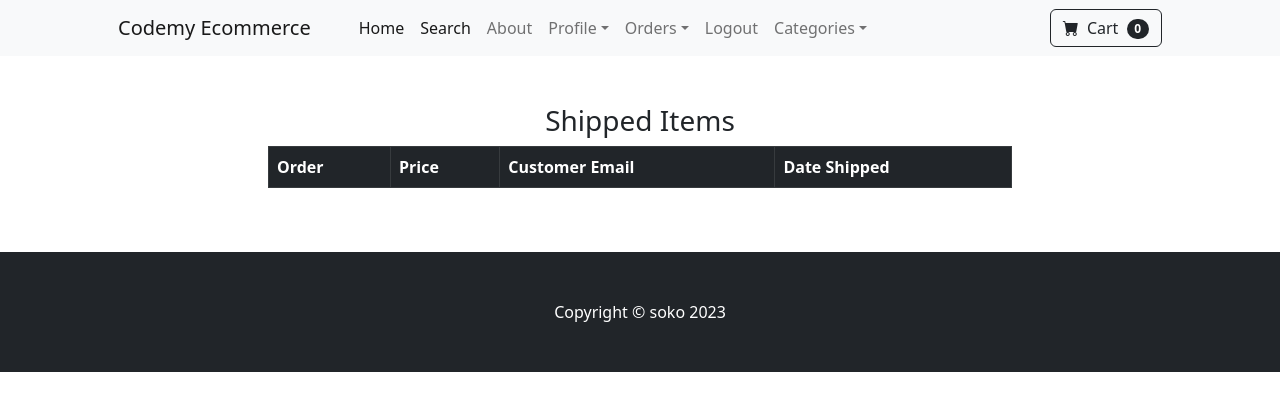
After one commit to kinin01/Django-Ecommerce, a Django app: page /payment/shipped_dash in a window 1280 px wide. The commit adds this page. Shown: the top 411 px of the page. Run offline with Django 5.2, Linux system fonts and the light colour scheme; a user stored in the database is signed in; data comes from the database, SQL or seed files in the repository; both versions use the stored data as it was after the commit; lists and menus that the app fills with data are empty.

Commit message:
designed dashboard ordershipped and not shipped

```diff
--- /dev/null
+++ b/payment/templates/payment/shipped_dash.html
@@ -0,0 +1,43 @@
+{% extends 'base.html' %}
+{% block content %}
+
+<!-- Header-->
+
+
+        <div class="container">
+        	<div class="row">
+        		<center>
+        			<div class="col-8">
+        				<br/><br/>
+<h3>Shipped Items</h3>
+<table class="table table-striped table-hover table-bordered">
+  <thead class="table-dark">
+    <tr>
+      <th scope="col">Order</th>
+      <th scope="col">Price</th>
+      <th scope="col">Customer Email</th>
+      <th scope="col">Date Shipped</th>
+    </tr>
+  </thead>
+  <tbody>
+    {% for item in orders %}
+    <tr>
+      <td>{{ item.id }}</td>
+      <td>${{ item.amount_paid }}</td>
+      <td>{{ item.email }}</td>
+      <td>{{ item.date_shipped }}</td>
+    </tr>
+    {% endfor %}
+
+
+  </tbody>
+</table>
+
+
+<br/><br/>
+        			</div>
+        		</center>
+        	</div>
+        </div>
+
+{% endblock %}
--- a/payment/urls.py
+++ b/payment/urls.py
@@ -6,6 +6,7 @@ urlpatterns = [
     path('checkout', views.checkout, name='checkout'),
     path('billing_info', views.billing_info, name="billing_info"),
     path('process_order', views.process_order, name="process_order"),
-    path('process_order', views.process_order, name="process_order"),
+    path('shipped_dash', views.shipped_dash, name="shipped_dash"),
+    path('not_shipped_dash', views.not_shipped_dash, name="not_shipped_dash"),
 
 ]
--- a/payment/views.py
+++ b/payment/views.py
@@ -6,6 +6,21 @@ from django.contrib.auth.models import User
 from django.contrib import messages
 from store.models import Product
 
+def not_shipped_dash(request):
+	if request.user.is_authenticated and request.user.is_superuser:
+		orders = Order.objects.filter(shipped=False)
+		return render(request, "payment/not_shipped_dash.html", {"orders":orders})
+	else:
+		messages.success(request, "Access Denied")
+		return redirect('home')
+
+def shipped_dash(request):
+	if request.user.is_authenticated and request.user.is_superuser:
+		orders = Order.objects.filter(shipped=True)
+		return render(request, "payment/shipped_dash.html", {"orders":orders})
+	else:
+		messages.success(request, "Access Denied")
+		return redirect('home')
 
 def process_order(request):
 	if request.POST:
--- a/store/templates/navbar.html
+++ b/store/templates/navbar.html
@@ -1,15 +1,13 @@
  <!-- Navigation-->
  <nav class="navbar navbar-expand-lg navbar-light bg-light">
     <div class="container px-4 px-lg-5">
-        <a class="navbar-brand" href="{% url 'home' %}">soko Ecommerce</a>
+        <a class="navbar-brand" href="{% url 'home' %}">Codemy Ecommerce</a>
         <button class="navbar-toggler" type="button" data-bs-toggle="collapse" data-bs-target="#navbarSupportedContent" aria-controls="navbarSupportedContent" aria-expanded="false" aria-label="Toggle navigation"><span class="navbar-toggler-icon"></span></button>
         <div class="collapse navbar-collapse" id="navbarSupportedContent">
             <ul class="navbar-nav me-auto mb-2 mb-lg-0 ms-lg-4">
-
-                <li class="nav-item"><a class="nav-link active" aria-current="page" href="{% url 'home'%}">Home</a></li>
-                <li class="nav-item"><a class="nav-link active" aria-current="page" href="{% url 'search'%}">Search</a></li>
-
-                <li class="nav-item"><a class="nav-link" href="{% url 'about'%}">About</a></li>
+                <li class="nav-item"><a class="nav-link active" aria-current="page" href="{% url 'home' %}">Home</a></li>
+                <li class="nav-item"><a class="nav-link active" aria-current="page" href="{% url 'search' %}">Search</a></li>
+                <li class="nav-item"><a class="nav-link" href="{% url 'about' %}">About</a></li>
 
     {% if user.is_authenticated %}
 
@@ -21,6 +19,17 @@
 <li><a class="dropdown-item" href="{% url 'update_info'  %}">User Info</a></li>
                     </ul>
                 </li>
+    {% if user.is_superuser %}
+      <li class="nav-item dropdown">
+
+    <a class="nav-link dropdown-toggle" id="navbarDropdown" href="#" role="button" data-bs-toggle="dropdown" aria-expanded="false">Orders</a>
+    <ul class="dropdown-menu" aria-labelledby="navbarDropdown">
+        <li><a class="dropdown-item" href="{% url 'shipped_dash' %}">Shipped Orders</a></li>
+        <li><hr class="dropdown-divider" /></li>
+<li><a class="dropdown-item" href="{% url 'not_shipped_dash'  %}">UnShipped Orders</a></li>
+                    </ul>
+                </li>
+    {% endif %}
 
 
        <li class="nav-item"><a class="nav-link" href="{% url 'logout' %}">Logout</a></li>
@@ -35,22 +44,26 @@
 
 
 
-
                 <li class="nav-item dropdown">
-                    <a class="nav-link dropdown-toggle" id="navbarDropdown" href="#" role="button" data-bs-toggle="dropdown" aria-expanded="false">categories</a>
+                    <a class="nav-link dropdown-toggle" id="navbarDropdown" href="#" role="button" data-bs-toggle="dropdown" aria-expanded="false">Categories</a>
                     <ul class="dropdown-menu" aria-labelledby="navbarDropdown">
-                        <li><a class="dropdown-item" href="{% url 'home'%}">All Products</a></li>
+                        <li><a class="dropdown-item" href="{% url 'category_summary' %}">All Products</a></li>
                         <li><hr class="dropdown-divider" /></li>
-                        <li><a class="dropdown-item" href="{% url 'category' 'phone'%}">phones</a></li>
-                        <li><a class="dropdown-item" href="{% url 'category' 'watches'%}">watches</a></li>
-                        <li><a class="dropdown-item" href="{% url 'category' 'laptop'%}">laptops</a></li>
+<li><a class="dropdown-item" href="{% url 'category' 'Programming-Books' %}">Programming Books</a></li>
+                        <li><a class="dropdown-item" href="{% url 'category' 'Marketing-Books' %}">Marketing Books</a></li>
                     </ul>
                 </li>
             </ul>
             <form class="d-flex">
-                <a href ="{% url 'cart_summary' %}" class="btn btn-outline-dark" ><i class="bi-cart-fill me-1"></i>
+
+<a href="{% url 'cart_summary' %}" class="btn btn-outline-dark"><i class="bi-cart-fill me-1"></i>
                     Cart
-                <span class="badge bg-dark text-white ms-1 rounded-pill" id="cart_quantity">{{ cart|length }}</span></a>
+<span class="badge bg-dark text-white ms-1 rounded-pill" id="cart_quantity">{{ cart|length }}
+
+</span></a>
+
+
+
             </form>
         </div>
     </div>
```
Also changed, not shown: payment/templates/payment/not_shipped_dash.html (added, +45 -0 lines), db.sqlite3. Lines whose indentation alone changed are shown as unchanged.
